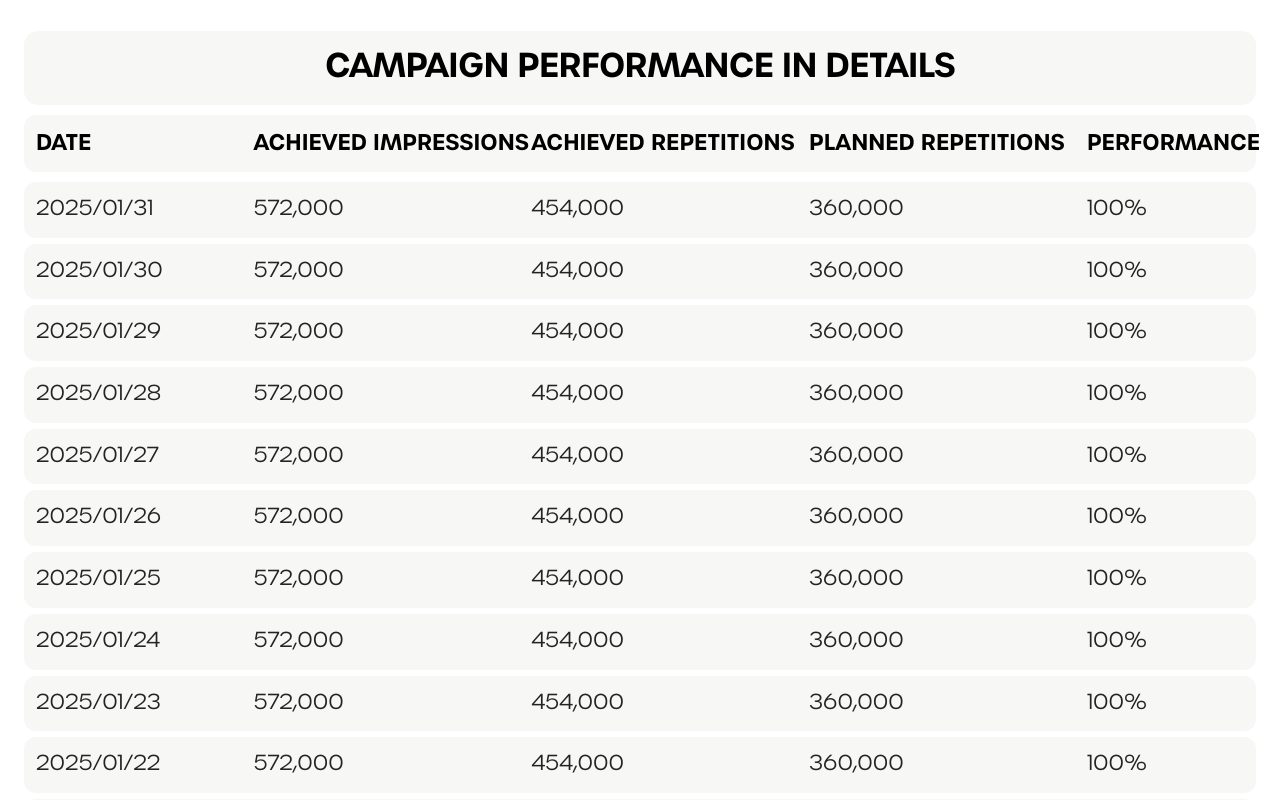
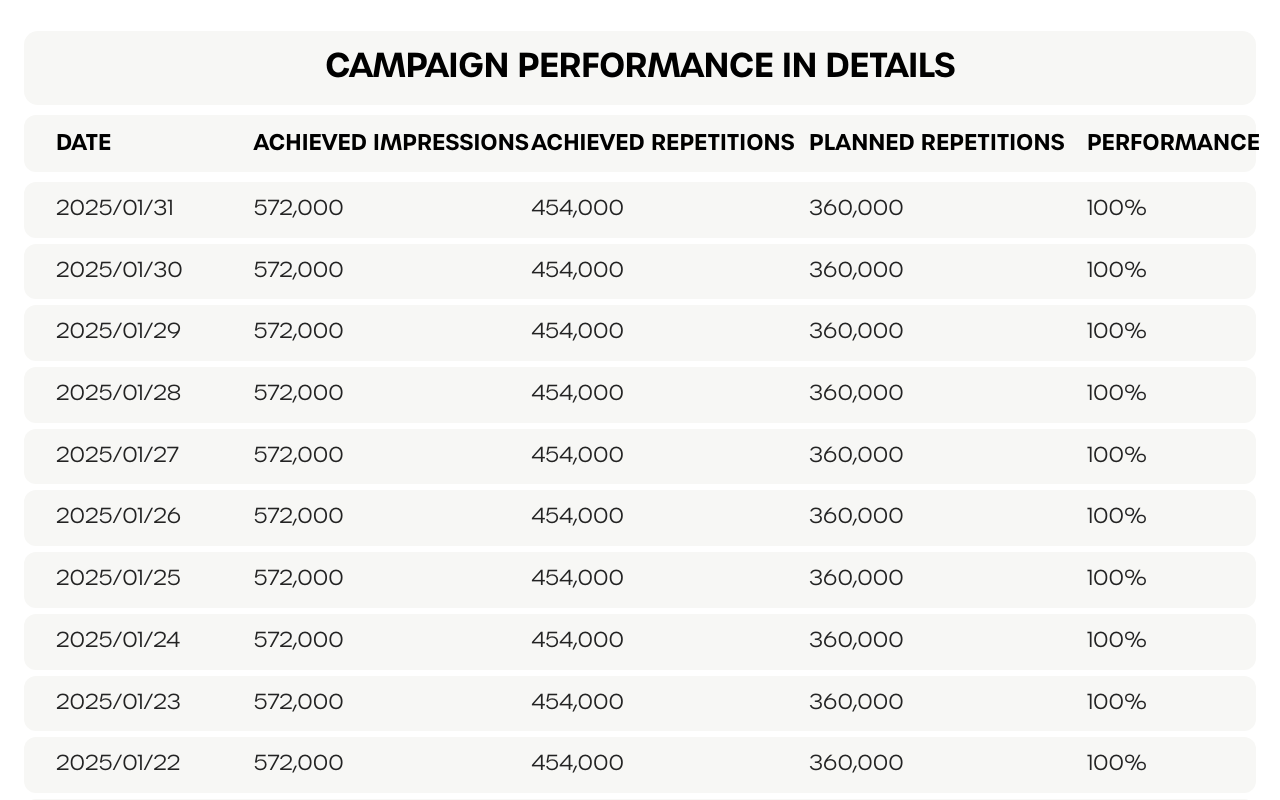
Before and after one commit to irshadelevision/ring-chart-with-overflow, a Next.js app: page /report-1 in a window 1280 px wide. Shown: the part 2040-2840 px from the top of the page. Built offline with nearby package versions, Linux system fonts and the light colour scheme.

Commit message:
added padding to campaign performance in detail page

```diff
--- a/src/app/report-1/page.tsx
+++ b/src/app/report-1/page.tsx
@@ -127,7 +127,7 @@ function CampaignPerformanceTableCard({
   rows: CampaignPerformanceRow[];
 }) {
   const columns = [
-    { key: "date", label: "DATE", widthClass: "w-[18%]" },
+    { key: "date", label: "DATE", widthClass: "w-[18%] pl-5" },
     {
       key: "achievedImpressions",
       label: "ACHIEVED IMPRESSIONS",
@@ -172,7 +172,7 @@ function CampaignPerformanceTableCard({
               className="rounded-xl bg-[#F7F7F5] px-2 py-3 text-[1.32rem] font-light text-[#232323] md:px-3"
             >
               <div className="flex items-center">
-                <div className="w-[18%]">{row.date}</div>
+                <div className="w-[18%] pl-5">{row.date}</div>
                 <div className="w-[23%]">{row.achievedImpressions}</div>
                 <div className="w-[23%]">{row.achievedRepetitions}</div>
                 <div className="w-[23%]">{row.plannedRepetitions}</div>
```
